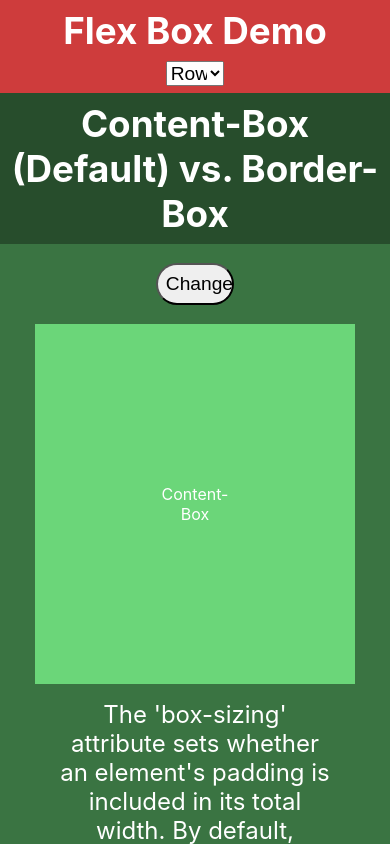
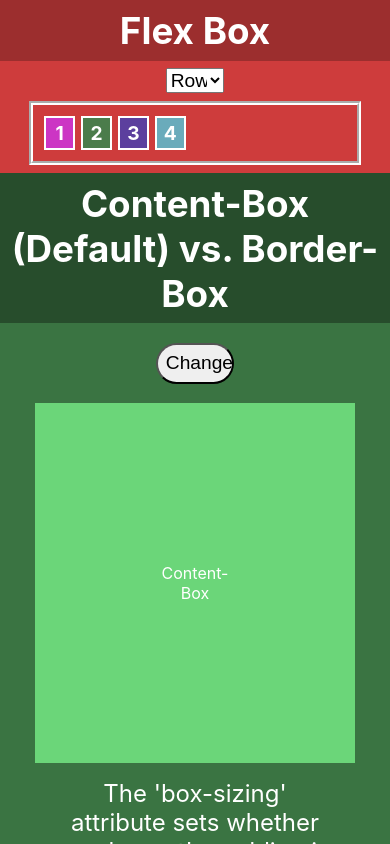
Before and after one commit to tylercorbett/css-showcase, a React (Create React App) app: page / in a window 390 px wide. Shown: the top 844 px of the page. Built offline with nearby package versions, Linux system fonts and the light colour scheme.

Commit message:
flexbox before responsiveness

```diff
--- a/src/App.scss
+++ b/src/App.scss
@@ -30,7 +30,7 @@ h1 {
 }
 .two {
   max-width: 100%;
-
+  padding: 0 0 2% 0;
   background-color: rgb(206, 60, 60);
 }
 .three {
--- a/src/components/flexbox/FlexBox.js
+++ b/src/components/flexbox/FlexBox.js
@@ -9,7 +9,7 @@ export default class FlexBox extends PureComponent {
     return(
       <>
         <header>
-          <h2 className={styles.title}>Flex Box Demo</h2>
+          <h2 className={styles.title}>Flex Box</h2>
         </header>
         <main className={styles.main}>
             <select className={styles.select}>
@@ -18,6 +18,12 @@ export default class FlexBox extends PureComponent {
                 <option value='column'>Column</option>
                 <option value='columnReverse'>Column-Reverse</option>
             </select>
+            <div className={styles.boxContainer}>
+                <div className={styles.one}>1</div>
+                <div className={styles.two}>2</div>
+                <div className={styles.three}>3</div>
+                <div className={styles.four}>4</div>
+            </div>
         </main>
       </>
     )
--- a/src/components/flexbox/FlexBox.module.scss
+++ b/src/components/flexbox/FlexBox.module.scss
@@ -1,6 +1,14 @@
+.boxContainer {
+    display: flex;
+    width: 85%;
+    padding: 2%;
+    border: 4px white groove;
+}
 .main {
     display: flex;
     justify-content: center;
+    align-items: center;
+    flex-direction: column;
 }
 .select {
     width: 15%;
@@ -9,9 +17,59 @@
 }
 .title {
     padding: 2%;
-    margin: 0;
+    margin: 0 auto 2% auto;
     width: 100%;
     text-align: center;
     font-size: 2.3em;
     color: white;
+    background-color: rgb(156, 46, 46);
 }
+
+.one {
+    width: 10%;
+    height: 15%;
+    padding: 1%;
+    margin: 1%;
+    background-color: rgb(204, 53, 196);
+    color: white;
+    text-align: center;
+    font-size: 120%;
+    font-weight: bold;
+    border: 2px white solid;
+}
+.two {
+    width: 10%;
+    height: 15%;
+    padding: 1%;
+    margin: 1%;
+    background-color: rgb(75, 124, 75);
+    color: white;
+    text-align: center;
+    font-size: 120%;
+    font-weight: bold;
+    border: 2px white solid;
+}
+.three {
+    width: 10%;
+    height: 15%;
+    padding: 1%;
+    margin: 1%;
+    background-color: rgb(92, 63, 158);
+    color: white;
+    text-align: center;
+    font-size: 120%;
+    font-weight: bold;
+    border: 2px white solid;
+}
+.four {
+    width: 10%;
+    height: 15%;
+    padding: 1%;
+    margin: 1%;
+    background-color: rgb(106, 171, 187);
+    color: white;
+    text-align: center;
+    font-size: 120%;
+    font-weight: bold;
+    border: 2px white solid;
+}
```
